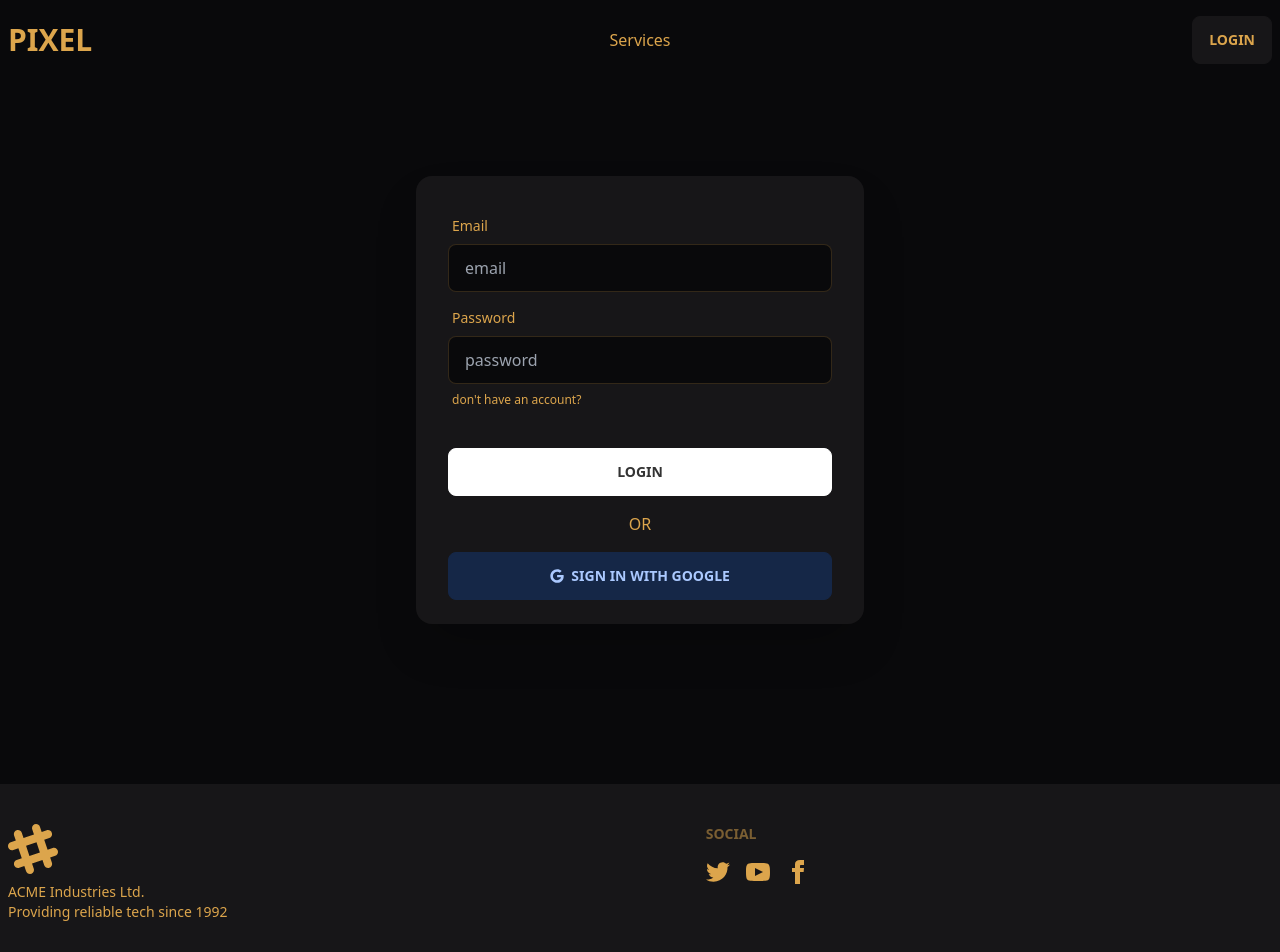
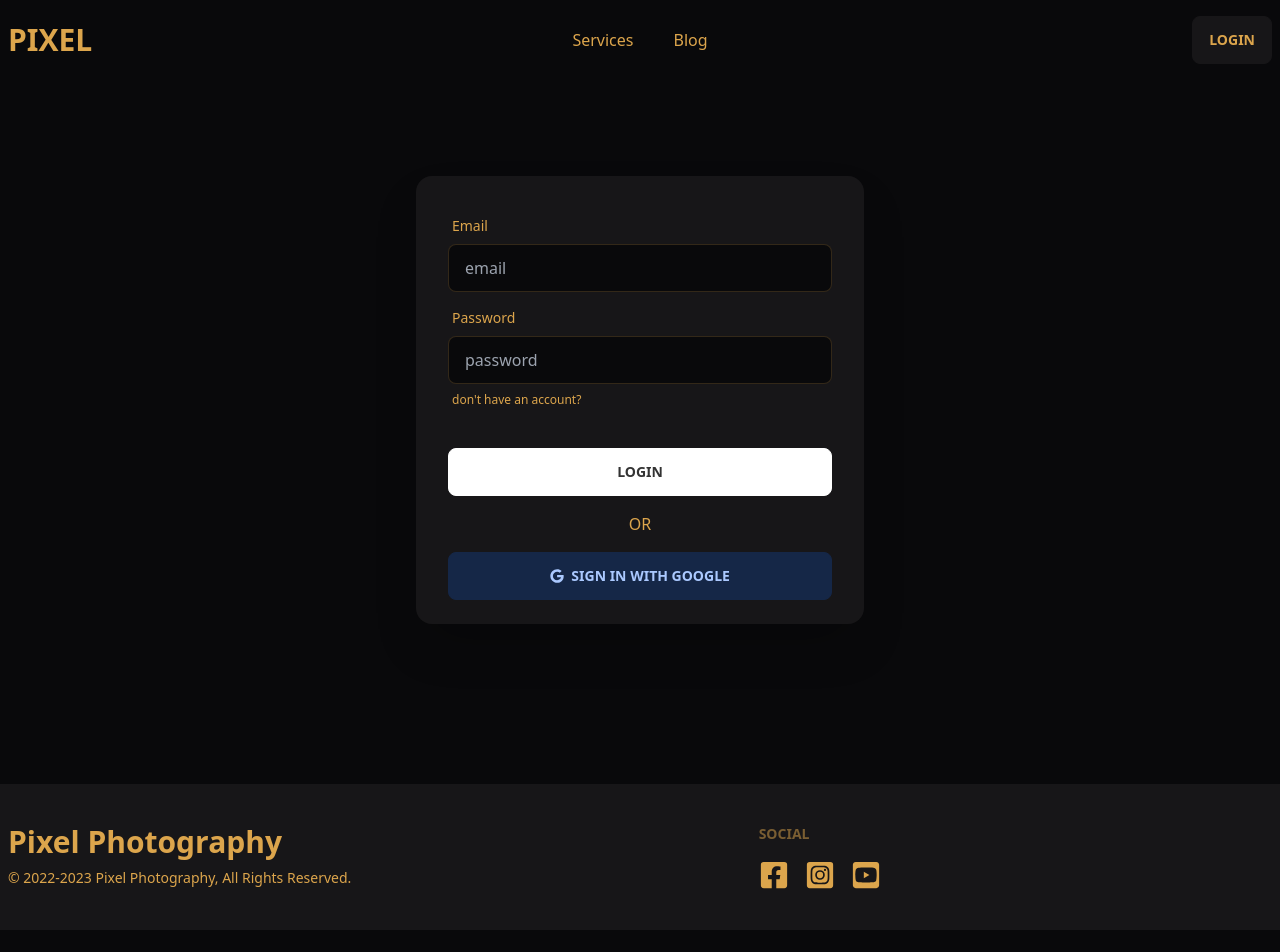
Before and after one commit to itarek99/pixel_photography-client-side, a React (Create React App) app: page /login in a window 1280 px wide. Shown: the top 952 px of the page. After the commit the page ends 930 px from the top, so only its background shows below. Built offline with nearby package versions, Linux system fonts and the light colour scheme; no server answers.

Commit message:
blog page added

```diff
--- a/src/components/Footer/Footer.js
+++ b/src/components/Footer/Footer.js
@@ -1,60 +1,24 @@
+import { FaFacebookSquare, FaInstagramSquare, FaYoutubeSquare } from 'react-icons/fa';
+
 const Footer = () => {
   return (
     <footer className='py-10  bg-neutral text-neutral-content '>
       <div className='footer container mx-auto px-2'>
         <div>
-          <svg
-            width='50'
-            height='50'
-            viewBox='0 0 24 24'
-            xmlns='http://www.w3.org/2000/svg'
-            fillRule='evenodd'
-            clipRule='evenodd'
-            className='fill-current'
-          >
-            <path d='M22.672 15.226l-2.432.811.841 2.515c.33 1.019-.209 2.127-1.23 2.456-1.15.325-2.148-.321-2.463-1.226l-.84-2.518-5.013 1.677.84 2.517c.391 1.203-.434 2.542-1.831 2.542-.88 0-1.601-.564-1.86-1.314l-.842-2.516-2.431.809c-1.135.328-2.145-.317-2.463-1.229-.329-1.018.211-2.127 1.231-2.456l2.432-.809-1.621-4.823-2.432.808c-1.355.384-2.558-.59-2.558-1.839 0-.817.509-1.582 1.327-1.846l2.433-.809-.842-2.515c-.33-1.02.211-2.129 1.232-2.458 1.02-.329 2.13.209 2.461 1.229l.842 2.515 5.011-1.677-.839-2.517c-.403-1.238.484-2.553 1.843-2.553.819 0 1.585.509 1.85 1.326l.841 2.517 2.431-.81c1.02-.33 2.131.211 2.461 1.229.332 1.018-.21 2.126-1.23 2.456l-2.433.809 1.622 4.823 2.433-.809c1.242-.401 2.557.484 2.557 1.838 0 .819-.51 1.583-1.328 1.847m-8.992-6.428l-5.01 1.675 1.619 4.828 5.011-1.674-1.62-4.829z'></path>
-          </svg>
-          <p>
-            ACME Industries Ltd.
-            <br />
-            Providing reliable tech since 1992
-          </p>
+          <p className='font-bold text-3xl'>Pixel Photography</p>
+          <p> &copy; 2022-2023 Pixel Photography, All Rights Reserved.</p>
         </div>
         <div>
           <span className='footer-title'>Social</span>
           <div className='grid grid-flow-col gap-4'>
-            <a href='/'>
-              <svg
-                xmlns='http://www.w3.org/2000/svg'
-                width='24'
-                height='24'
-                viewBox='0 0 24 24'
-                className='fill-current'
-              >
-                <path d='M24 4.557c-.883.392-1.832.656-2.828.775 1.017-.609 1.798-1.574 2.165-2.724-.951.564-2.005.974-3.127 1.195-.897-.957-2.178-1.555-3.594-1.555-3.179 0-5.515 2.966-4.797 6.045-4.091-.205-7.719-2.165-10.148-5.144-1.29 2.213-.669 5.108 1.523 6.574-.806-.026-1.566-.247-2.229-.616-.054 2.281 1.581 4.415 3.949 4.89-.693.188-1.452.232-2.224.084.626 1.956 2.444 3.379 4.6 3.419-2.07 1.623-4.678 2.348-7.29 2.04 2.179 1.397 4.768 2.212 7.548 2.212 9.142 0 14.307-7.721 13.995-14.646.962-.695 1.797-1.562 2.457-2.549z'></path>
-              </svg>
+            <a className='text-3xl' href='/'>
+              <FaFacebookSquare />
             </a>
-            <a href='/'>
-              <svg
-                xmlns='http://www.w3.org/2000/svg'
-                width='24'
-                height='24'
-                viewBox='0 0 24 24'
-                className='fill-current'
-              >
-                <path d='M19.615 3.184c-3.604-.246-11.631-.245-15.23 0-3.897.266-4.356 2.62-4.385 8.816.029 6.185.484 8.549 4.385 8.816 3.6.245 11.626.246 15.23 0 3.897-.266 4.356-2.62 4.385-8.816-.029-6.185-.484-8.549-4.385-8.816zm-10.615 12.816v-8l8 3.993-8 4.007z'></path>
-              </svg>
+            <a className='text-3xl' href='/'>
+              <FaInstagramSquare />
             </a>
-            <a href='/'>
-              <svg
-                xmlns='http://www.w3.org/2000/svg'
-                width='24'
-                height='24'
-                viewBox='0 0 24 24'
-                className='fill-current'
-              >
-                <path d='M9 8h-3v4h3v12h5v-12h3.642l.358-4h-4v-1.667c0-.955.192-1.333 1.115-1.333h2.885v-5h-3.808c-3.596 0-5.192 1.583-5.192 4.615v3.385z'></path>
-              </svg>
+            <a className='text-3xl' href='/'>
+              <FaYoutubeSquare />
             </a>
           </div>
         </div>
--- a/src/components/Navbar/Navbar.js
+++ b/src/components/Navbar/Navbar.js
@@ -10,6 +10,9 @@ const Navbar = () => {
     <>
       <li>
         <Link to={'/services'}>Services</Link>
+      </li>
+      <li>
+        <Link to={'/blog'}>Blog</Link>
       </li>
       {user?.uid ? (
         <>
--- a/src/pages/AddService/AddService.js
+++ b/src/pages/AddService/AddService.js
@@ -13,7 +13,7 @@ const AddService = () => {
     const details = form.details.value;
     const service = { title, price, img, details };
 
-    fetch(`http://localhost:5000/services`, {
+    fetch(`https://pixel-server.vercel.app/services`, {
       method: 'POST',
       headers: { 'content-type': 'application/json' },
       body: JSON.stringify(service),
--- /dev/null
+++ b/src/pages/Blog/Blog.js
@@ -0,0 +1,38 @@
+const Blog = () => {
+  const blogQuestion = [
+    {
+      id: 1,
+      question: 'Difference between SQL and NoSQL?',
+      ans: 'SQL is the programming language used to interface with relational databases. (Relational databases model data as records in rows and tables with logical links between them). NoSQL is a class of DBMs that are non-relational and generally do not use SQL.',
+    },
+    {
+      id: 2,
+      question: 'What is JWT, and how does it work?',
+      ans: 'JSON Web Token (JWT) is an open standard (RFC 7519) that defines a compact and self-contained way for securely transmitting information between parties as a JSON object. This information can be verified and trusted because it is digitally signed.',
+    },
+    {
+      id: 3,
+      question: 'What is the difference between javascript and NodeJS?',
+      ans: 'JavaScript is a simple programming language that can be used with any browser that has the JavaScript Engine installed. Node. js, on the other hand, is an interpreter or execution environment for the JavaScript programming language.',
+    },
+    {
+      id: 4,
+      question: 'How does NodeJS handle multiple requests at the same time?',
+      ans: 'How NodeJS handle multiple client requests? NodeJS receives multiple client requests and places them into EventQueue. NodeJS is built with the concept of event-driven architecture. NodeJS has its own EventLoop which is an infinite loop that receives requests and processes them.',
+    },
+  ];
+
+  return (
+    <div className='container mx-auto px-2 my-12'>
+      <div className='max-w-2xl mx-auto'>
+        {blogQuestion.map((blog) => (
+          <div key={blog.id} className='bg-neutral mb-6 p-6 rounded-2xl'>
+            <h2 className='text-xl font-bold mb-2'>{blog.question}</h2>
+            <p>{blog.ans}</p>
+          </div>
+        ))}
+      </div>
+    </div>
+  );
+};
+export default Blog;
--- a/src/pages/Login/Login.js
+++ b/src/pages/Login/Login.js
@@ -28,7 +28,7 @@ const Login = () => {
         const user = result.user;
         const currentUser = { email: user.email };
 
-        fetch(`http://localhost:5000/jwt`, {
+        fetch(`https://pixel-server.vercel.app/jwt`, {
           method: 'POST',
           headers: { 'Content-Type': 'application/json' },
           body: JSON.stringify(currentUser),
@@ -56,7 +56,7 @@ const Login = () => {
         const user = result.user;
         const currentUser = { email: user.email };
 
-        fetch(`http://localhost:5000/jwt`, {
+        fetch(`https://pixel-server.vercel.app/jwt`, {
           method: 'POST',
           headers: { 'Content-Type': 'application/json' },
           body: JSON.stringify(currentUser),
--- a/src/pages/Reviews/Reviews.js
+++ b/src/pages/Reviews/Reviews.js
@@ -13,7 +13,7 @@ const Reviews = () => {
   useDynamicTitle('My Reviews');
 
   useEffect(() => {
-    fetch(`http://localhost:5000/reviews/?email=${user.email}`, {
+    fetch(`https://pixel-server.vercel.app/reviews/?email=${user.email}`, {
       headers: { authorization: `Bearer ${localStorage.getItem('genius-token')}` },
     })
       .then((res) => {
@@ -35,7 +35,7 @@ const Reviews = () => {
     const confirmDelete = window.confirm('Are you sure?');
     if (!confirmDelete) return;
 
-    fetch(`http://localhost:5000/reviews/${id}`, { method: 'DELETE' })
+    fetch(`https://pixel-server.vercel.app/reviews/${id}`, { method: 'DELETE' })
       .then((res) => res.json())
       .then((data) => {
         const reviewsAfterDelete = reviews.filter((reviews) => reviews._id !== id);
--- a/src/pages/Services/Services.js
+++ b/src/pages/Services/Services.js
@@ -11,7 +11,7 @@ const Services = () => {
   const { pathname } = useLocation();
 
   useEffect(() => {
-    fetch(`http://localhost:5000/services`)
+    fetch(`https://pixel-server.vercel.app/services`)
       .then((res) => res.json())
       .then((data) => {
         setServices(data);
--- a/src/pages/Update/Update.js
+++ b/src/pages/Update/Update.js
@@ -10,7 +10,7 @@ const Update = () => {
     e.preventDefault();
     const text = e.target.text.value;
 
-    fetch(`http://localhost:5000/review/${_id}`, {
+    fetch(`https://pixel-server.vercel.app/review/${_id}`, {
       method: 'PATCH',
       body: JSON.stringify({ review_text: text }),
       headers: {
--- a/src/routes/routes.js
+++ b/src/routes/routes.js
@@ -1,6 +1,7 @@
 import { createBrowserRouter } from 'react-router-dom';
 import Main from '../layouts/Main';
 import AddService from '../pages/AddService/AddService';
+import Blog from '../pages/Blog/Blog';
 import Home from '../pages/Home/Home';
 import Login from '../pages/Login/Login';
 import Register from '../pages/Register/Register';
@@ -15,13 +16,13 @@ const router = createBrowserRouter([
     path: '/',
     element: <Main />,
     children: [
-      { path: '/', loader: () => fetch(`http://localhost:5000/services?size=3`), element: <Home /> },
+      { path: '/', loader: () => fetch(`https://pixel-server.vercel.app/services?size=3`), element: <Home /> },
       { path: '/login', element: <Login /> },
       { path: '/register', element: <Register /> },
       { path: '/services', element: <Services /> },
       {
         path: '/services/:id',
-        loader: ({ params }) => fetch(`http://localhost:5000/services/${params.id}`),
+        loader: ({ params }) => fetch(`https://pixel-server.vercel.app/services/${params.id}`),
         element: <Service />,
       },
       {
@@ -42,8 +43,12 @@ const router = createBrowserRouter([
       },
       {
         path: '/update/:id',
-        loader: ({ params }) => fetch(`http://localhost:5000/review/${params.id}`),
+        loader: ({ params }) => fetch(`https://pixel-server.vercel.app/review/${params.id}`),
         element: <Update />,
+      },
+      {
+        path: '/blog',
+        element: <Blog />,
       },
     ],
   },
```
Also changed, not shown: src/pages/Service/Service.js (+7 -2 lines), firebase.json (added), 1 other file (tests, documents, lock files or other folders).
